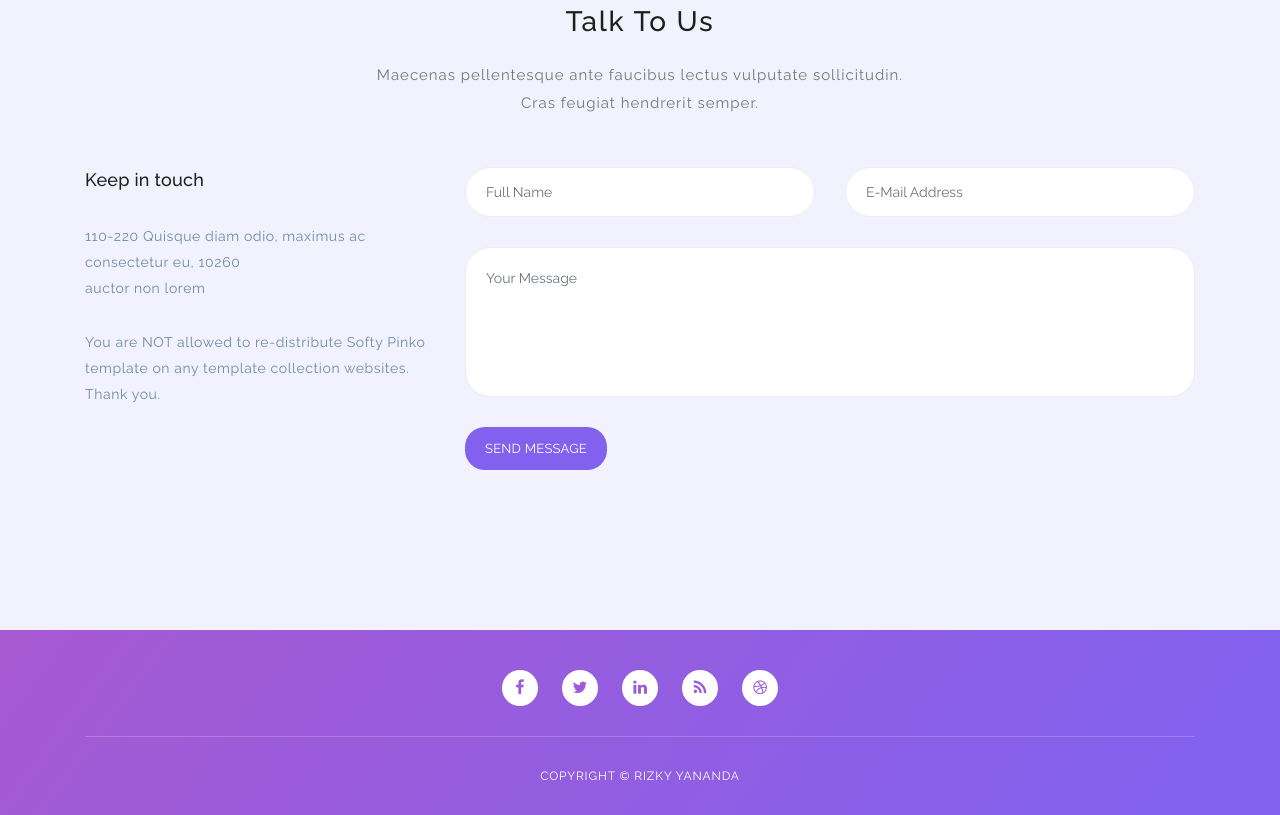
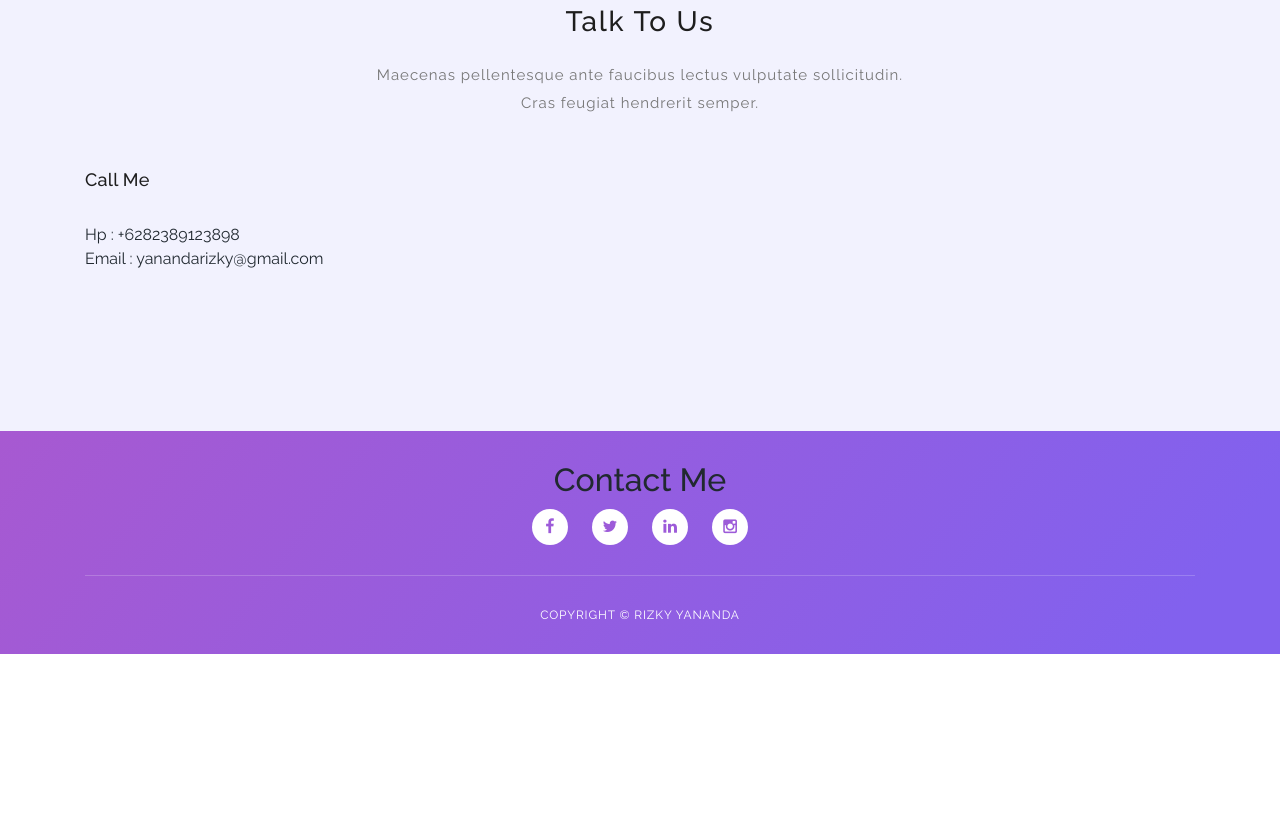
Before and after one commit to rizky06yananda/rizky06yananda.github.io, a plain HTML site: page index.html in a window 1280 px wide. Shown: the part 2309-3124 px from the top of the page. After the commit the page ends 2963 px from the top, so only its background shows below. Drawn offline with Linux system fonts and the light colour scheme.

Commit message:
update script

```diff
--- a/index.html
+++ b/index.html
@@ -252,45 +252,15 @@ https://templatemo.com/tm-535-softy-pinko
 
             <div class="row">
                 <!-- ***** Contact Text Start ***** -->
-                <div class="col-lg-4 col-md-6 col-sm-12">
-                    <h5 class="margin-bottom-30">Keep in touch</h5>
+                <div class="col-lg-12 col-md-6 col-sm-12">
+                    <h5 class="margin-bottom-30">Call Me</h5>
+                    <p>Hp : +6282389123898</p>
+                    <p>Email : yanandarizky@gmail.com</p>
                     <div class="contact-text">
-                        <p>110-220 Quisque diam odio, maximus ac consectetur eu, 10260
-                        <br>auctor non lorem</p>
-                        <p>You are NOT allowed to re-distribute Softy Pinko template on any template collection websites. Thank you.</p>
+
                     </div>
                 </div>
                 <!-- ***** Contact Text End ***** -->
-
-                <!-- ***** Contact Form Start ***** -->
-                <div class="col-lg-8 col-md-6 col-sm-12">
-                    <div class="contact-form">
-                        <form id="contact" action="" method="get">
-                          <div class="row">
-                            <div class="col-lg-6 col-md-12 col-sm-12">
-                              <fieldset>
-                                <input name="name" type="text" class="form-control" id="name" placeholder="Full Name" required="">
-                              </fieldset>
-                            </div>
-                            <div class="col-lg-6 col-md-12 col-sm-12">
-                              <fieldset>
-                                <input name="email" type="email" class="form-control" id="email" placeholder="E-Mail Address" required="">
-                              </fieldset>
-                            </div>
-                            <div class="col-lg-12">
-                              <fieldset>
-                                <textarea name="message" rows="6" class="form-control" id="message" placeholder="Your Message" required=""></textarea>
-                              </fieldset>
-                            </div>
-                            <div class="col-lg-12">
-                              <fieldset>
-                                <button type="submit" id="form-submit" class="main-button">Send Message</button>
-                              </fieldset>
-                            </div>
-                          </div>
-                        </form>
-                    </div>
-                </div>
                 <!-- ***** Contact Form End ***** -->
             </div>
         </div>
@@ -302,12 +272,12 @@ https://templatemo.com/tm-535-softy-pinko
         <div class="container">
             <div class="row">
                 <div class="col-lg-12 col-md-12 col-sm-12">
+                	<center><h2>Contact Me</h2></center>
                     <ul class="social">
-                        <li><a href="#"><i class="fa fa-facebook"></i></a></li>
-                        <li><a href="#"><i class="fa fa-twitter"></i></a></li>
-                        <li><a href="#"><i class="fa fa-linkedin"></i></a></li>
-                        <li><a href="#"><i class="fa fa-rss"></i></a></li>
-                        <li><a href="#"><i class="fa fa-dribbble"></i></a></li>
+                        <li><a href="https://www.facebook.com/rizky.yananda.5"><i class="fa fa-facebook"></i></a></li>
+                        <li><a href="https://twitter.com/RizkyYananda5"><i class="fa fa-twitter"></i></a></li>
+                        <li><a href="https://www.linkedin.com/in/rizky-yananda-st-cibia-653282137/"><i class="fa fa-linkedin"></i></a></li>
+                        <li><a href="https://www.instagram.com/rizky_yananda06/"><i class="fa fa-instagram"></i></a></li>
                     </ul>
                 </div>
             </div>
```
Also changed, not shown: assets/css/bootstrap.min.css.
